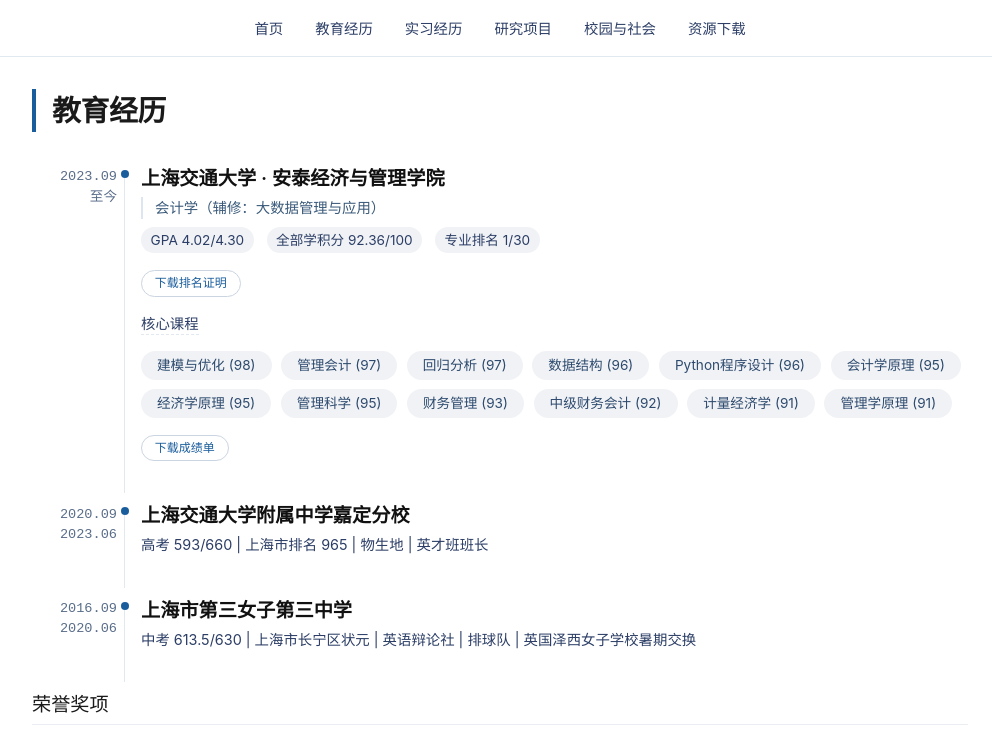
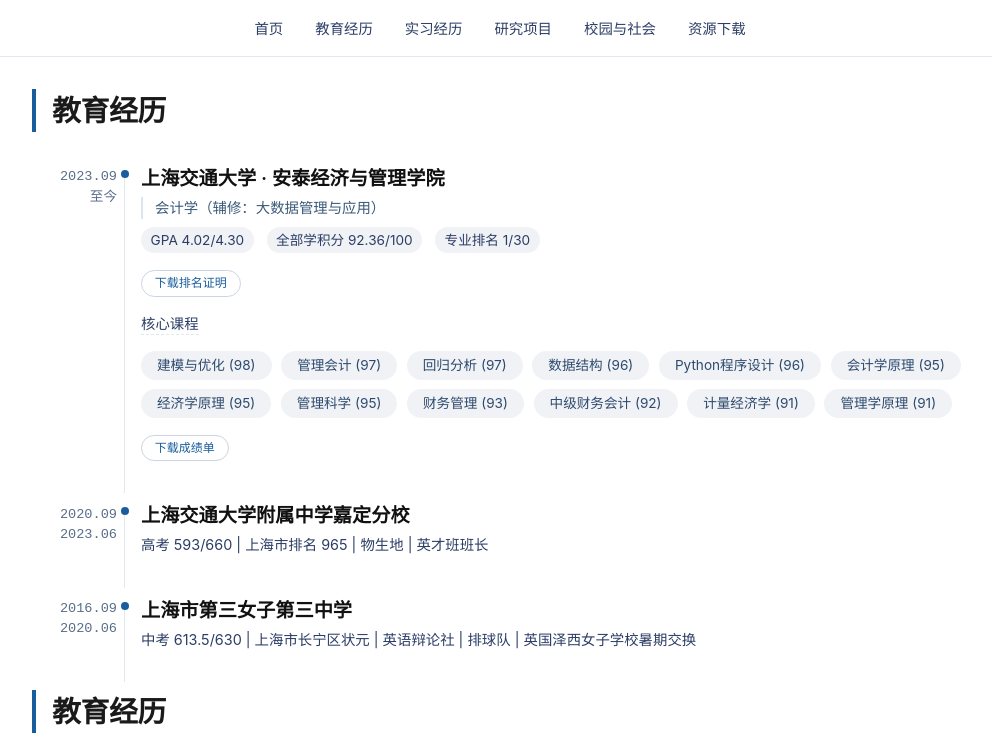
Before and after one commit to bubbbbbles/Weixinqi_Neko, a plain HTML site: page education.html in a window 1280 px wide. Shown: the top 738 px of the page, without its empty margins (140-1132 px from the left). Drawn offline with Linux system fonts and the light colour scheme.

Commit message:
Update education.html

```diff
--- a/education.html
+++ b/education.html
@@ -301,7 +301,7 @@
         </div>
 
         <!-- 荣誉奖项（独立区块） -->
-        <div class="section-title">荣誉奖项</div>
+       <div class="page-title">教育经历</div>
         <ul class="award-list">
             <li class="award-item"><span class="award-name">2024-2025学年 国家奖学金</span><button class="award-btn" data-src="images/awards/guojiajiang.jpg">查看证书</button></li>
             <li class="award-item"><span class="award-name">2024-2025学年 上海交通大学三好学生</span><button class="award-btn" data-src="images/awards/sanhao.jpg">查看证书</button></li>
```
